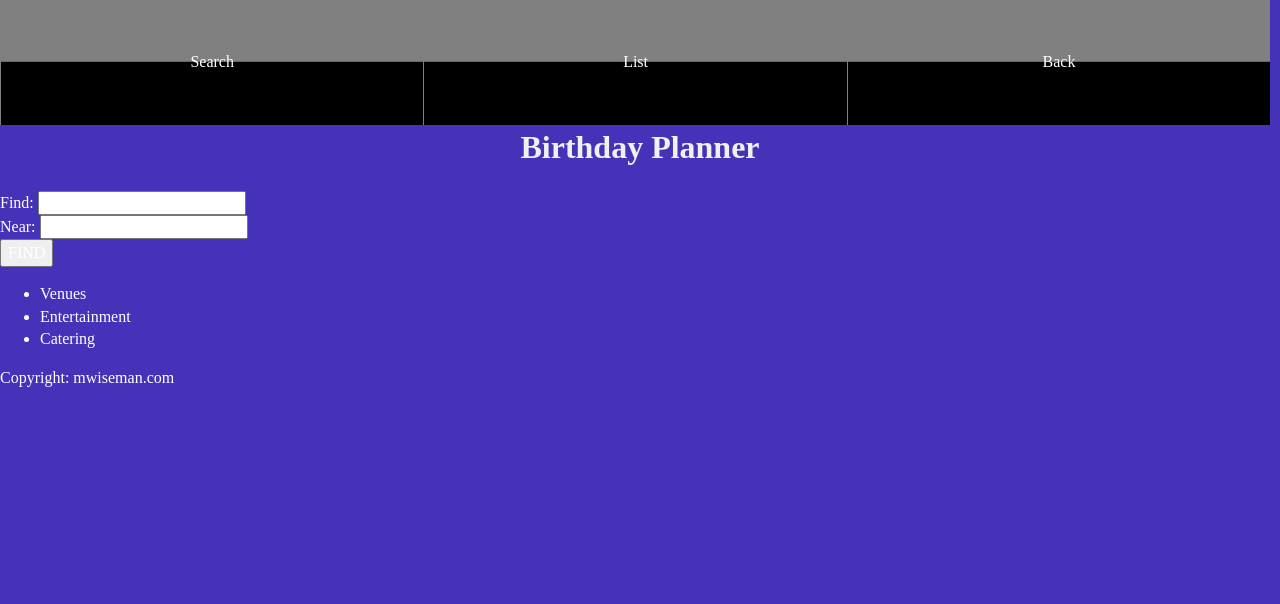
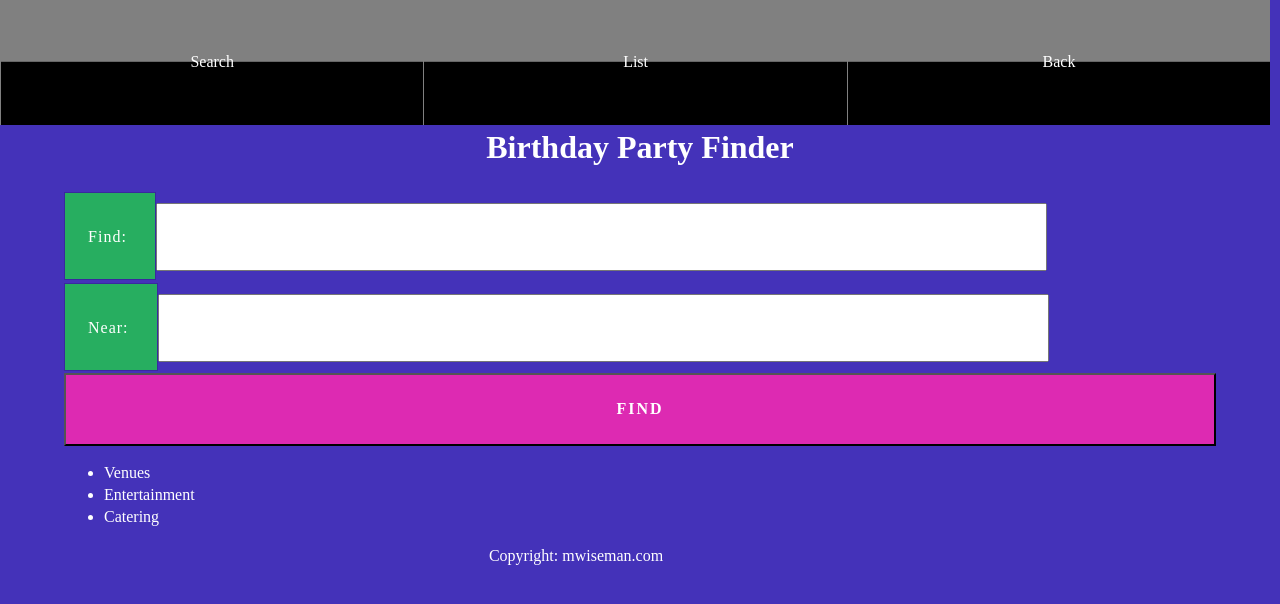
Before and after one commit to maggiewiseman/birthday, a plain HTML site: page index.html in a window 1280 px wide. Drawn offline with nearby package versions, Linux system fonts and the light colour scheme.

Commit message:
updating styles for form

```diff
--- a/css/main.css
+++ b/css/main.css
@@ -141,20 +141,40 @@ nav li {
 header h1 {
   text-align: center;
   padding-top: 2%;
-
-  background: -webkit-linear-gradient(#fff, #EDEDED);
-  -webkit-background-clip: text;
-  -webkit-text-fill-color: transparent;
-
 }
 
 /*** main section styles for mobile ***/
 main {
   width: 90%;
+  padding: 0 5%;
 }
 
+label {
+  width: 25%;
+  background-color: #27ae60;
+  padding: 3% 2%;
+  margin: 1% 0;
+  letter-spacing: 1px;
+  border: 1px solid #39299E;
+}
+
+input {
+  width: 77%;
+  margin: 1% 0;
+  padding: 2% 0;
+}
+
+button {
+  width: 100%;
+  background-color: #DD2AB2;
+  letter-spacing: 2px;
+  font-weight: bold;
+  padding: 2%;
+}
+/*** footer styles for mobile ***/
 footer {
   width: 90%;
+  text-align: center;
 }
 
 
--- a/index.html
+++ b/index.html
@@ -29,7 +29,7 @@
             </ul>
 
           </nav>
-          <h1>Birthday Planner</h1>
+          <h1>Birthday Party Finder</h1>
         </header>
         <main>
           <section>
```
